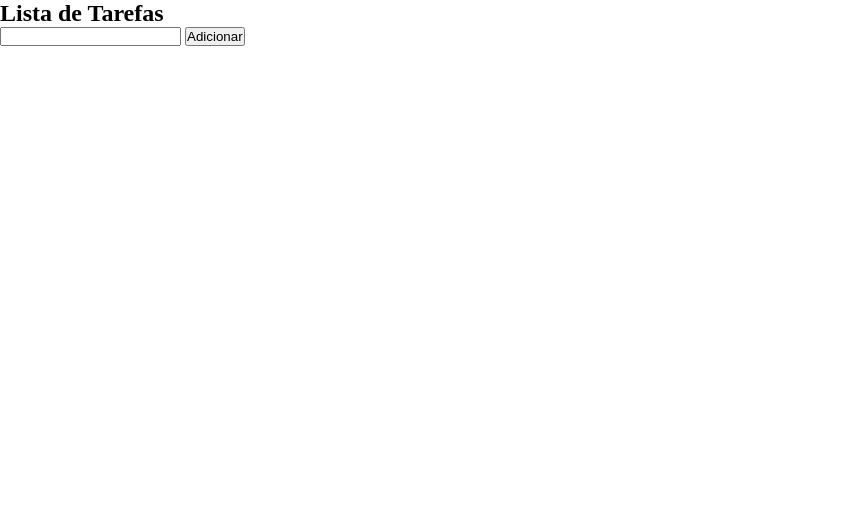
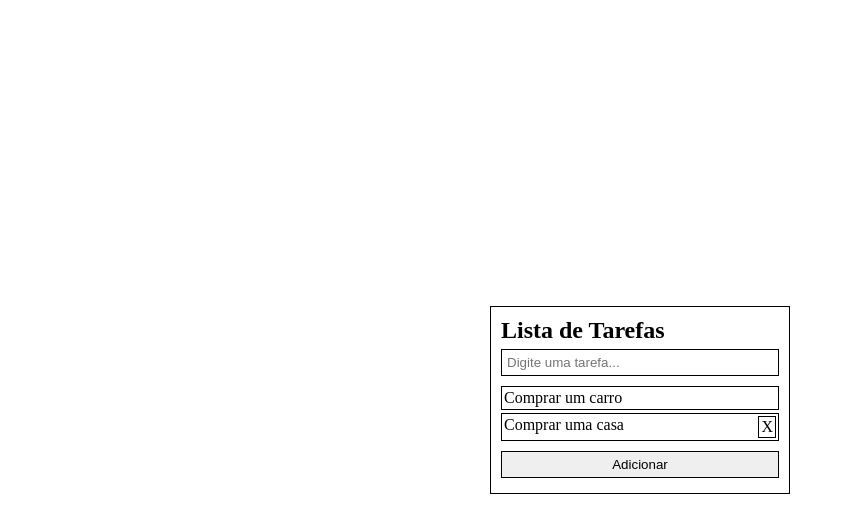
Before and after one commit to Raewe/TodoList-Simple, a website: page scr/index.html in a window 1280 px wide. Shown: the whole page, without its empty margins (0-853 px from the left). Drawn offline with Linux system fonts and the light colour scheme.

Commit message:
Front-End Update

```diff
--- a/scr/css/style.css
+++ b/scr/css/style.css
@@ -1,5 +1,60 @@
-*{
-	margin: 0;
-	padding: 0;
-	box-sizing: border-box;
+* {
+    margin: 0;
+    padding: 0;
+    box-sizing: border-box;
 }
+
+.task {
+    display: flex;
+    flex-direction: column;
+    width: 300px;
+    min-width: 300px;
+    max-height: 400px;
+    border: 1px solid black;
+    padding: 10px;
+    position: absolute;
+    top: 50%;
+    left: 50%;
+    transform: translate(-50%, -50%);
+}
+
+.task__input {
+    margin: 5px 0;
+    border: 1px solid black;
+    width: 100%;
+    padding: 5px;
+}
+
+.task__list {
+    margin: 5px 0;
+    width: 100%;
+    list-style: none;
+}
+
+.task__item {
+    margin: 3px 0;
+    border: 1px solid black;
+    width: 100%;
+    display: flex;
+    justify-content: space-between;
+    padding: 2px 2px;
+}
+.task__deleteItem {
+    border: 1px solid black;
+    padding: 1px 2px;
+    font-size: 16px;
+}
+.task__deleteItem:hover {
+    cursor: pointer;
+    background-color: red;
+}
+.task__button {
+    margin: 5px 0;
+    border: 1px solid black;
+    width: 100%;
+    padding: 5px;
+}
+.task__button:hover {
+    cursor: pointer;
+    background-color: rgb(69, 142, 190);
+}
--- a/scr/index.html
+++ b/scr/index.html
@@ -7,11 +7,36 @@
         <title>Lista De Tarefas</title>
     </head>
     <body>
-        <h2>Lista de Tarefas</h2>
-        <input type="text" name="task" id="task" />
-        <input type="button" id="btnAddTask" value="Adicionar" />
+        <main class="task">
+            <h2 class="task__title">Lista de Tarefas</h2>
 
-        <script src="js/task.js"></script>
-        <script src="js/main.js"></script>
+            <div>
+                <input
+                    type="text"
+                    name="task"
+                    id="task"
+                    class="task__input"
+                    placeholder="Digite uma tarefa..."
+                />
+
+                <ul class="task__list">
+                    <li class="task__item">Comprar um carro</li>
+                    <li class="task__item">
+                        <p>Comprar uma casa</p>
+                        <div class="task__deleteItem">X</div>
+                    </li>
+                </ul>
+
+                <input
+                    type="button"
+                    id="btnAddTask"
+                    class="task__button"
+                    value="Adicionar"
+                />
+            </div>
+
+            <script src="js/task.js"></script>
+            <script src="js/main.js"></script>
+        </main>
     </body>
 </html>
--- a/scr/js/task.js
+++ b/scr/js/task.js
@@ -7,11 +7,14 @@ class Task {
     adicionar(task) {
         this.taskList.push(task);
     }
+
     remover(id) {
         this.taskList.splice(id, 1);
     }
+
     listar() {
         console.log(this.taskList);
     }
+
     editar() {}
 }
```
